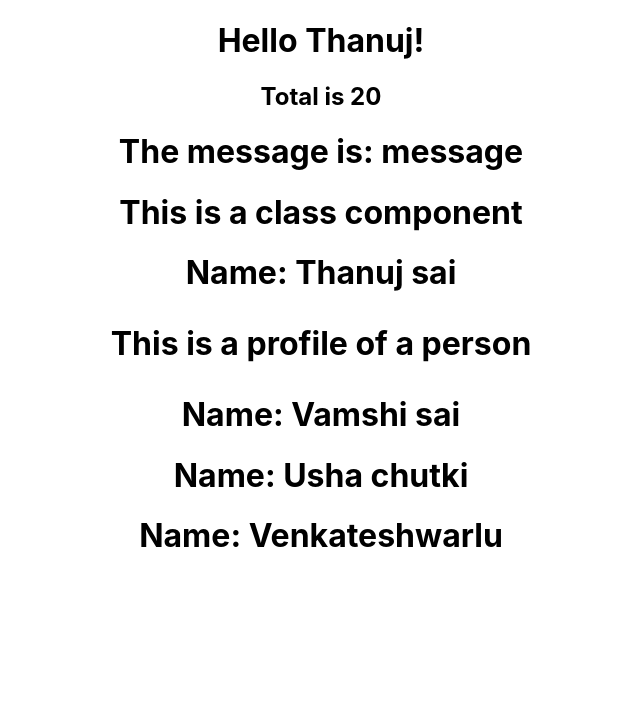
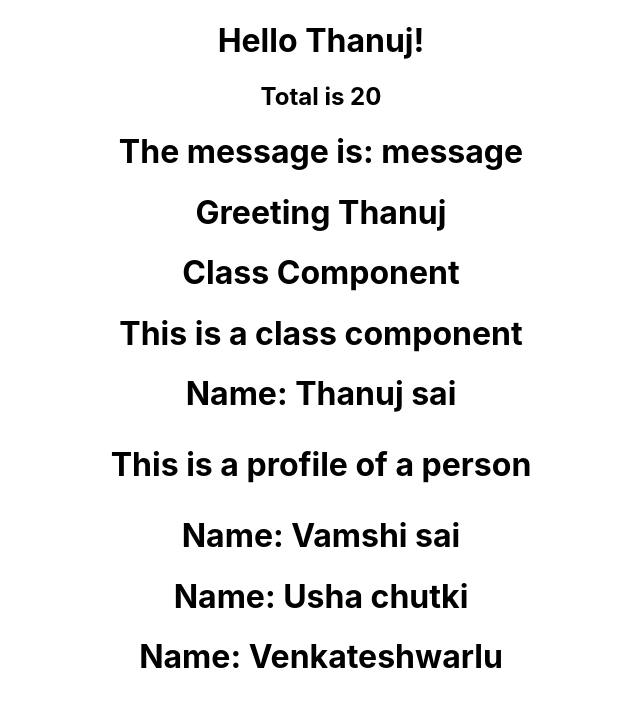
Before and after one commit to Thanujsai/reactjs, a React (Create React App) app: page / in a window 1280 px wide. Shown: the top 706 px of the page, without its empty margins (319-959 px from the left). Built offline with nearby package versions, Linux system fonts and the light colour scheme.

Commit message:
components

```diff
--- a/src/App.js
+++ b/src/App.js
@@ -3,11 +3,15 @@ import './App.css';
 import Hello from './components/Hello';
 import Message from './components/Message';
 import Profile from './components/Profile';
+import Greet from './components/Greet';
+import Welcome from './components/Welcome';
 
 function App() {
   return (
     <div className="App">
       <Hello/>
+      <Greet/>
+      <Welcome />
       <Message/>
       <Profile name="Thanuj" lastName="sai">{/*this value(Thanuj) gets passed as props*/}
       <p>This is a profile of a person</p>
--- /dev/null
+++ b/src/components/Greet.js
@@ -0,0 +1,11 @@
+import React from "react";
+
+// function Greet(){
+//     return <h1>Greeting Thanuj</h1>
+// }
+
+const Greet = () => {
+    return <h1>Greeting Thanuj</h1>
+}
+
+export default Greet;
--- a/src/components/Hello.js
+++ b/src/components/Hello.js
@@ -7,7 +7,7 @@ const name = "Thanuj";
 const displayMessage = () => {
     return "message";
 }
-const Hello = () => {//functional component
+const Hello = () => {//functional component, accepts props returns jsx
     return <>
         <h1>Hello {name}!</h1>
         <h2>Total is {10+10}</h2>
--- /dev/null
+++ b/src/components/Welcome.js
@@ -0,0 +1,9 @@
+import React, {Component}from "react";
+
+class Welcome extends Component{
+    render(){
+        return <h1>Class Component</h1>
+    }
+}
+
+export default Welcome;
```
